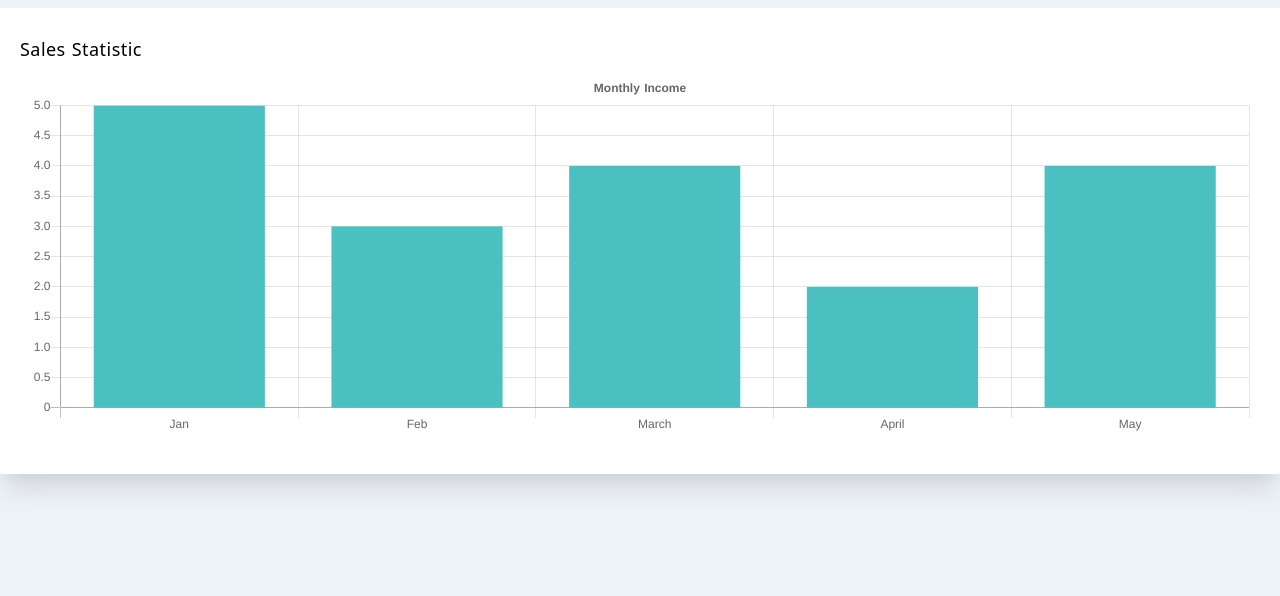
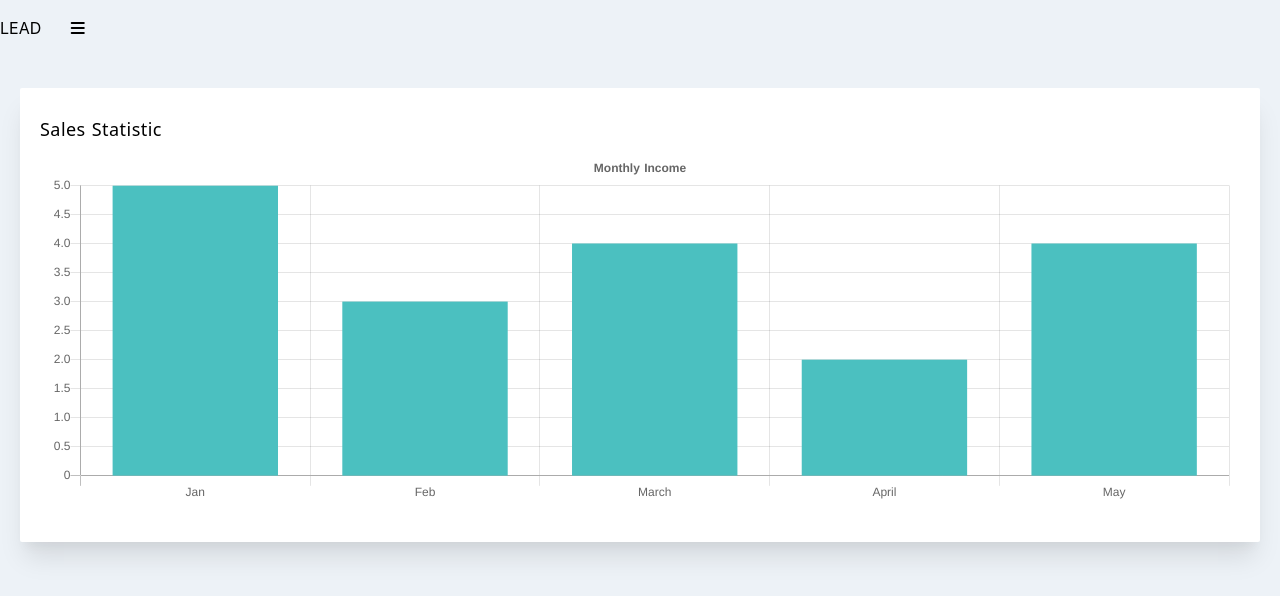
Before and after one commit to andrewong9/lead-fs360-inventory, a Nuxt app: page /dashboard in a window 1280 px wide. Shown: the top 596 px of the page. Built offline with nearby package versions, Linux system fonts and the light colour scheme; a small style sheet from the web is missing.

Commit message:
4th commitment

```diff
--- /dev/null
+++ b/components/items/MenuLink.vue
@@ -0,0 +1,22 @@
+<template>
+    <nuxt-link :to="url" class="
+        w-56
+        py-4
+        transition-all
+        duration-500
+        ease-in-out
+        focus:outline-none
+        active:outline-none
+        "
+        >
+        <slot name="icon-word"></slot>
+    </nuxt-link>
+</template>
+<script>
+
+export default {
+    props:{
+        url: String
+    }
+}
+</script>
--- /dev/null
+++ b/components/items/NaviButton.vue
@@ -0,0 +1,23 @@
+<template>
+    <button @click="callback"
+        class="
+            transition
+            duration-300
+            ease-in-out
+            py-4
+            px-6
+            text-center
+            focus:outline-none
+            active:outline-none
+        "
+    >
+        <slot name="button-icon"></slot>
+    </button>
+</template>
+<script>
+export default {
+    props:{
+        callback: Function
+    }
+}
+</script>
--- /dev/null
+++ b/components/navi/wrapper.vue
@@ -0,0 +1,26 @@
+<template>
+    <div>
+        <menuLink :url= "'/dashboard'">
+            <template v-slot:icon-word>
+             LEAD
+            </template>
+        </menuLink>
+        <naviButton>
+             <template v-slot:button-icon>
+                 <i class= "fas fa-bars"></i>
+            </template>
+        </naviButton>
+    </div>
+</template>
+<script>
+import NaviButton from "~/components/items/NaviButton.vue"
+import MenuLink from "~/components/items/MenuLink.vue"
+export default {
+
+    components:{
+        NaviButton,
+        MenuLink
+    }
+
+}
+</script>
--- a/layouts/dashboard.vue
+++ b/layouts/dashboard.vue
@@ -1,13 +1,22 @@
 <template>
-    <div>
-        <nuxt class = "bg-gray-200 w-full h-screen" />
+    <div class = "flex flex-col h-screen relative w-screen">
+        <naviWrapper class = "absolute top-0 z-30 w-screen" />
+        <div class= "flex-1">
+            <div class = "flex">
+                <nuxt class = "pt-20 bg-gray-200 w-full h-screen pb-5
+                px-5 overflow-y-auto"/>
+            </div>
+        </div>
     </div>
 
 </template>
 <script>
-
+    import NaviWrapper from '~/components/navi/wrapper.vue'
     export default {
         name:"dashboard",
+        components:{
+            NaviWrapper
+        }
     }
 
 
--- a/nuxt.config.js
+++ b/nuxt.config.js
@@ -12,8 +12,14 @@ module.exports = {
       { hid: 'description', name: 'description', content: process.env.npm_package_description || '' }
     ],
     link: [
-      { rel: 'icon', type: 'image/x-icon', href: '/favicon.ico' }
-    ]
+      { rel: 'icon', type: 'image/x-icon', href: '/favicon.ico' },
+      { href: 'https://cdn.jsdelivr.net/npm/animate.css@3.5.1', rel:'stylesheet', type:'text/css'}
+    ],
+    script:[
+      { src: 'https://code.jquery.com/jquery-3.4.1.slim.min.js', type:'text/javascript' },
+      { src: 'https://kit.fontawesome.com/91ccd3908a.js',crossorigin: 'anonymous', type:'text/javascript'},
+]
+
   },
   /*
   ** Customize the progress-bar color
--- a/pages/dashboard/index.vue
+++ b/pages/dashboard/index.vue
@@ -32,6 +32,14 @@
 
 
     export default {
+        transition:{
+        name:"inventory",
+        mode:"out-in",
+        duration:{enter:1000, leave:500},
+        enterActiveClass:"animated fadeIn",
+        leaveActiveClass:"animated fadeOut"
+    },
+
         layout:"dashboard",
         components:{
             ContentCard,
--- a/pages/index.vue
+++ b/pages/index.vue
@@ -52,6 +52,13 @@ import InputElement from '~/components/items/Input.vue';
 import Logo from  '~/components/items/Logo.vue';
 
 export default{
+  transition:{
+    name:"inventory",
+    mode:"out-in",
+    duration:{enter:1000, leave:500},
+    enterActiveClass:"animated fadeIn",
+    leaveActiveClass:"animated fadeOut"
+  },
   components:{
     Logo,
     InputElement
```
